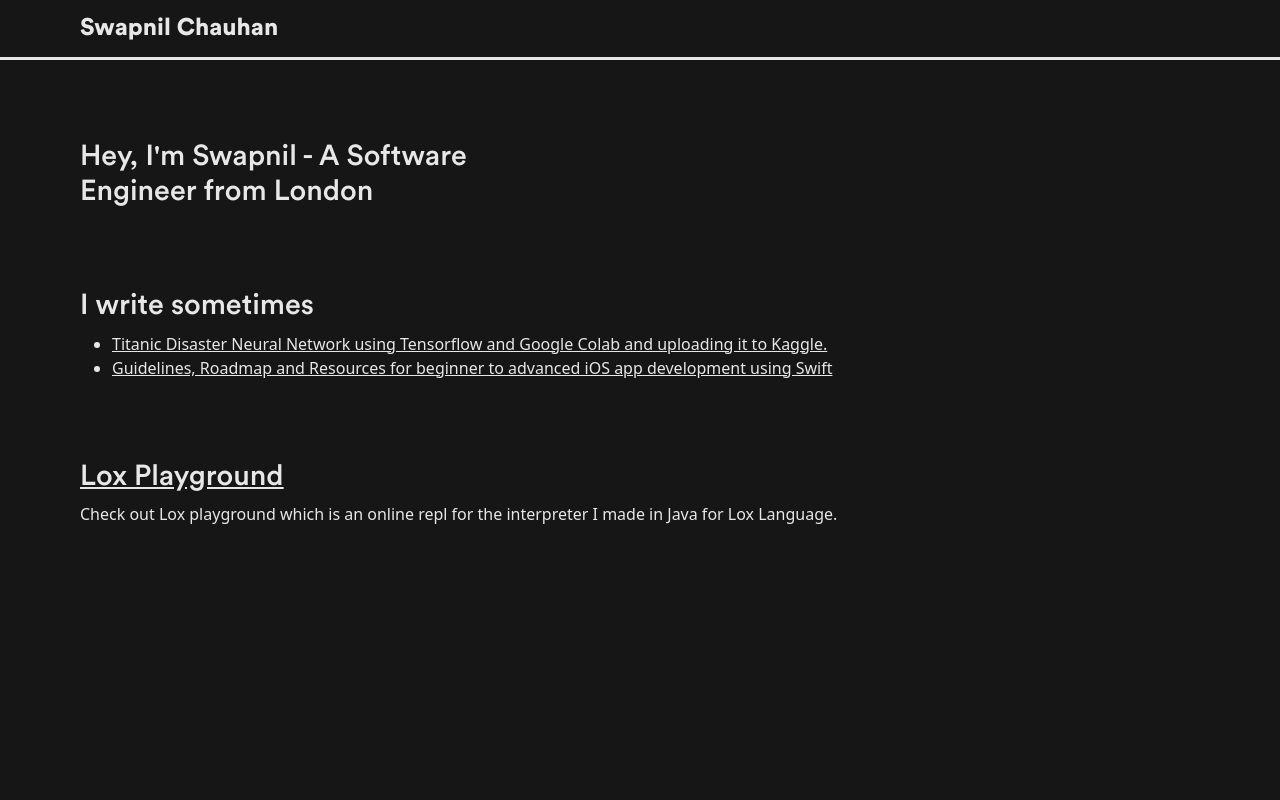
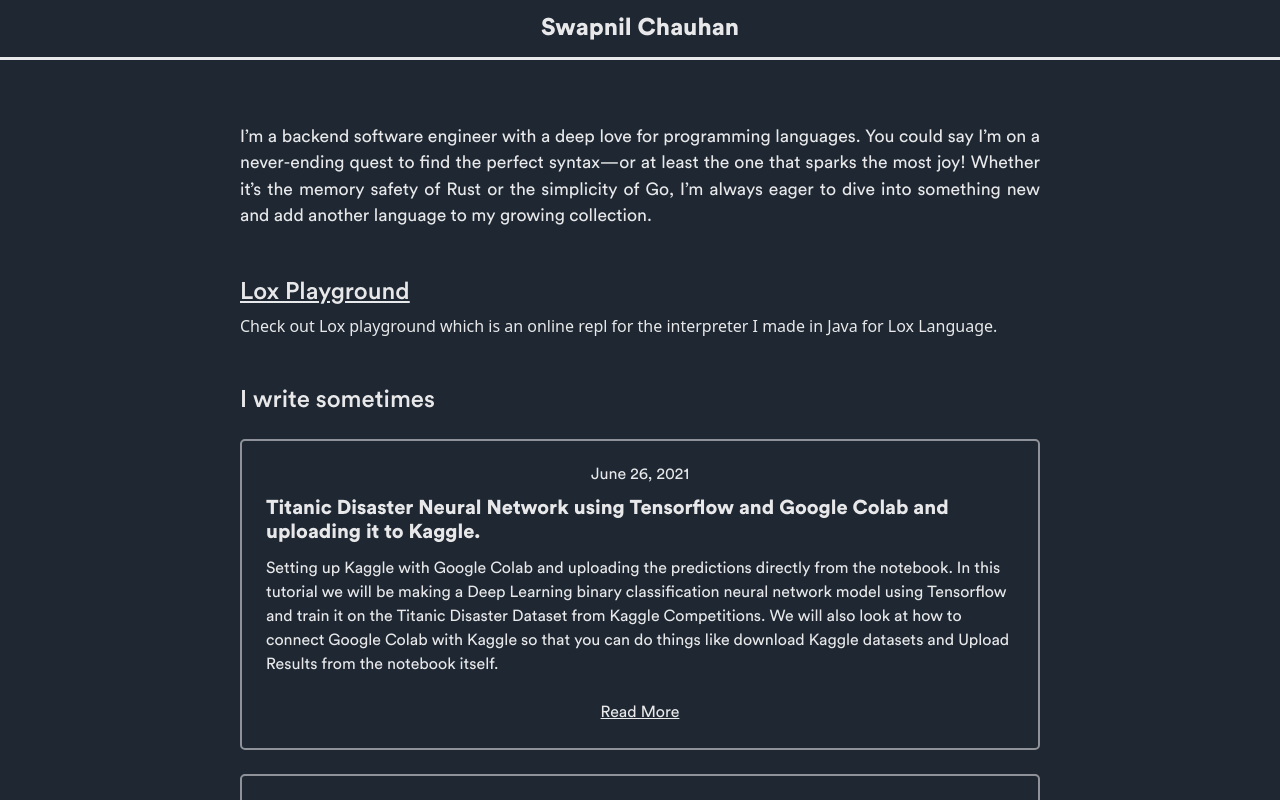
Before and after one commit to chauhanswapnil/swapnil-website, a React (Create React App) app: page / in a window 1280 px wide. Shown: the top 800 px of the page. Built offline with nearby package versions, Linux system fonts and the light colour scheme.

Commit message:
Max width 75% and boxes for blog preview

```diff
--- a/src/blogmd/titanic.md
+++ b/src/blogmd/titanic.md
@@ -1,6 +1,6 @@
 # Titanic Disaster Neural Network using Tensorflow and Google Colab and uploading it to Kaggle.
 
-Jun 26, 2021
+June 26, 2021
 
 ### Setting up Kaggle with Google Colab and uploading the predictions directly from the notebook
 
--- a/src/components/BlogContent/index.module.css
+++ b/src/components/BlogContent/index.module.css
@@ -1,6 +1,8 @@
 .mainContainer {
     padding: 0 5rem;
     font-family: 'CircularStd-Medium';
+    margin: 0 auto;
+    max-width: 75%
   }
 .blogContainer {
   margin-top: 2rem;
@@ -9,5 +11,6 @@
 @media only screen and (max-width: 1024px) {
   .mainContainer {
     padding: 0 2rem;
+    max-width: 90%;
   }
 }
--- /dev/null
+++ b/src/components/BlogPreview/index.jsx
@@ -0,0 +1,15 @@
+import styles from "./index.module.css";
+
+import {Link} from "react-router-dom/";
+export default function BlogPreview({date, title, previewText, linkText}) {
+  return (
+    <div className={styles.previewContainer}>
+	<h6 className={styles.dateText}>{date}</h6>
+	<h5 className={styles.blogTitle}>{title}</h5>
+	<p className={styles.blogPreviewText}>{previewText}</p>
+        <Link to={linkText} style={{color:"inherit"}} className={styles.blogReadMoreLink}>
+	Read More
+	</Link>
+    </div>
+  );
+}
--- /dev/null
+++ b/src/components/BlogPreview/index.module.css
@@ -0,0 +1,26 @@
+.previewContainer {
+	margin: 1.5rem 0;
+	border: 2px solid rgba(255, 255, 255, 0.5);
+	border-radius: 5px;
+	padding: 1.5rem;
+	font-family: 'CircularStd-Book';
+}
+
+.dateText {
+	text-align: center;
+}
+
+.blogTitle {
+	font-family: 'CircularStd-Black';
+	padding: 0.25rem 0;
+}
+
+.blogPreviewText {
+	margin: 0;
+}
+
+.blogReadMoreLink {
+	padding-top: 1.5rem;
+	text-align: center;
+	display: block;
+}
--- a/src/components/Navbar/index.module.css
+++ b/src/components/Navbar/index.module.css
@@ -2,7 +2,7 @@
   margin: 0 0rem;
   padding: 0 5rem;
   display: flex;
-  justify-content: space-between;
+  justify-content: center;
   align-items: center;
   height: 100%;
   font-family: CircularStd-Black;
--- a/src/index.css
+++ b/src/index.css
@@ -17,7 +17,7 @@
   --mainTextColor: rgba(254,254,254,0.9);
   --secondaryTextColor: #212529;
   --editorBackgroundColor: #181a19;
-  --backgroundColor: rgba(22,22,22,1);
+  --backgroundColor: rgba(30,39,50,1);
 }
 
 body {
--- a/src/pages/Home/Home.jsx
+++ b/src/pages/Home/Home.jsx
@@ -1,12 +1,19 @@
 import "./index.css";
 
+import BlogPreview from "../../components/BlogPreview";
 import {Link} from "react-router-dom/"
 export default function Home() {
   return (
     <div className="mainContainer">
-      <h1 className="mainText">
+      <div className="contentContainer">
+        {/* <h1 className="mainText">
           Hey, I'm Swapnil - A Software Engineer from London
         </h1>
+        */
+        }
+        <p className="secondaryText">
+          I’m a backend software engineer with a deep love for programming languages. You could say I’m on a never-ending quest to find the perfect syntax—or at least the one that sparks the most joy! Whether it’s the memory safety of Rust or the simplicity of Go, I’m always eager to dive into something new and add another language to my growing collection.
+        </p>
 
   {/*       <a
           target="_blank"
@@ -16,9 +23,22 @@ export default function Home() {
         >
           download resume
         </a> */}
+        <div className="loxContainer">
+        <h2 className="headings">
+        <Link to="/playground" style={{color:"inherit"}}>Lox Playground</Link></h2>
+        <p>Check out Lox playground which is an online repl for the interpreter I made in Java for Lox Language.</p>
+        </div>
+
 
         <div className="sections">
           <h2 className="headings">I write sometimes</h2>
+          <BlogPreview date="June 26, 2021" title="Titanic Disaster Neural Network using Tensorflow and Google Colab and uploading it to Kaggle." previewText="Setting up Kaggle with Google Colab and uploading the predictions directly from the notebook.
+	In this tutorial we will be making a Deep Learning binary classification neural network model using Tensorflow and train it on the Titanic Disaster Dataset from Kaggle Competitions. We will also look at how to connect Google Colab with Kaggle so that you can do things like download Kaggle datasets and Upload Results from the notebook itself." linkText="/blog/guidelines-roadmap-and-resources-for-beginner-to-advanced-ios-app-development-using-swift"/>
+          <BlogPreview date="June 22, 2020" title="Guidelines, Roadmap and Resources for beginner to advanced iOS app development using Swift" previewText="By 2021 the mobile app market revenue is expected to be $693 billion. Now would be as good of a time as any to get into developing apps by yourself.
+
+With the increasing number of things we can do from our mobile devices the job market for app developers is growing rapidly and will continue to grow in the foreseeable future. The ongoing Covid-19 pandemic has further boomed the market as people are doing more and more things from their homes. Besides, you wouldn’t wanna be depended on someone else when you finally have that billion dollar idea now, would you? 😆
+" linkText="/blog/guidelines-roadmap-and-resources-for-beginner-to-advanced-ios-app-development-using-swift"/>
+          {/*
           <ul>
             <li>
               <Link to="/blog/titanic-disaster-neural-network-using-tensorflow-and-google-colab-and-uploading-it-to-kaggle" style={{color:"inherit"}}>
@@ -27,14 +47,12 @@ export default function Home() {
               </li>
             <li>
             <Link to="/blog/guidelines-roadmap-and-resources-for-beginner-to-advanced-ios-app-development-using-swift" style={{color:"inherit"}}>
-            Guidelines, Roadmap and Resources for beginner to advanced iOS app development using Swift
+
             </Link></li>
-        </ul>
+          </ul>*/}
         </div>
 
-      <h2 className="headings">
-      <Link to="/playground" style={{color:"inherit"}}>Lox Playground</Link></h2>
-      <p>Check out Lox playground which is an online repl for the interpreter I made in Java for Lox Language.</p>
+      </div>
     </div>
   );
 }
--- a/src/pages/Home/index.css
+++ b/src/pages/Home/index.css
@@ -1,6 +1,12 @@
 .mainContainer {
   padding: 0 5rem;
+  max-width: 75%;
+  margin: 0 auto;
 }
+
+.contentContainer {
+}
+
 
 .mainText {
   margin-top: 5rem;
@@ -10,10 +16,11 @@
   max-width: 29rem;
 }
 .secondaryText {
+  margin-top: 4rem;
   font-family: 'CircularStd-Book';
-  font-size: 0.9rem;
-  margin-right: 1rem;
+  font-size: 1.1rem;
   font-weight: normal;
+  text-align: justify;
 }
 
 .square {
@@ -62,22 +69,25 @@
   color: var(--mainTextColor);
 }
 
-
+.loxContainer {
+  margin-top: 3rem;
+}
 
 .headings {
   font-family: 'CircularStd-Medium';
-  font-size: 1.8rem;
+  font-size: 1.5rem;
   margin-right: 1rem;
   max-width: 29rem;
 }
 
 .sections {
-  margin-top: 5rem;
+  margin-top: 3rem;
   margin-bottom: 5rem;
 }
 
 @media only screen and (max-width: 1024px) {
   .mainContainer {
     padding: 0 2rem;
+      max-width: 90%;
   }
 }
```
Lines whose indentation alone changed are shown as unchanged.
